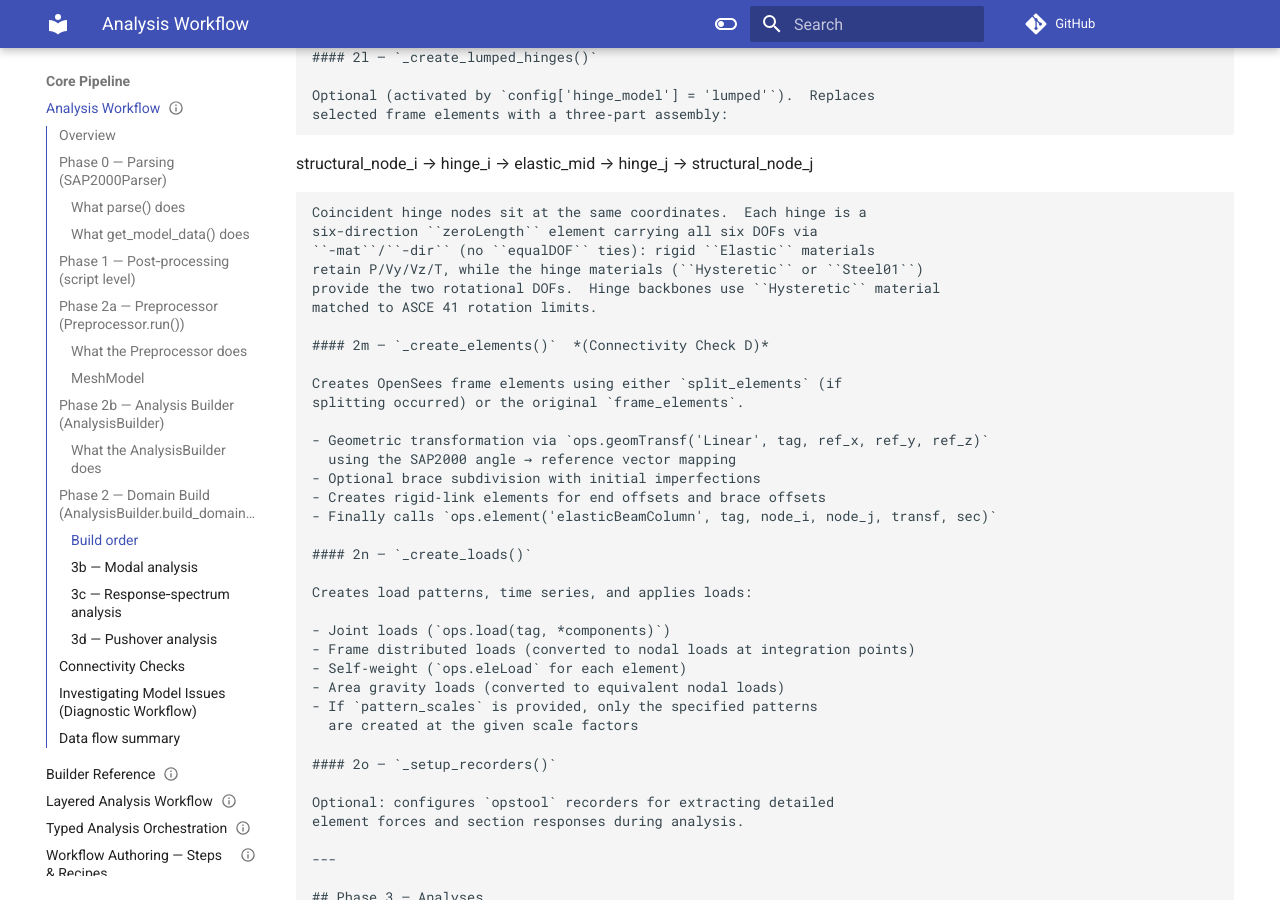
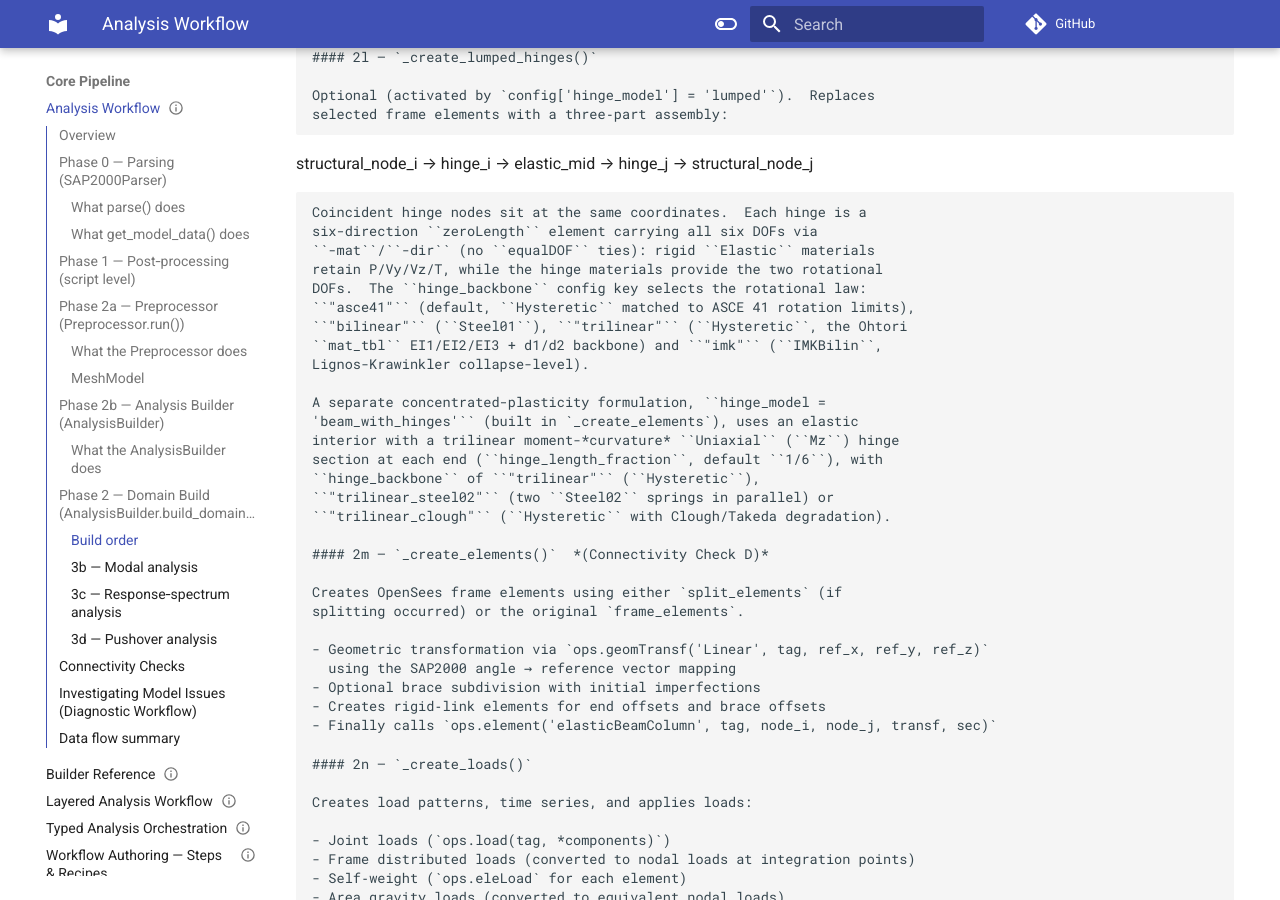
Before and after one commit to boustrephon/fea_toolkit, an MkDocs documentation site: the page built from docs/workflow.md, in a window 1280 px wide and 900 px high, scrolled down 9150 px. Built offline with MkDocs 1.6.1 and Material for MkDocs 9.7.7, drawn with Linux system fonts in a browser that asks for light colours; comment, search, counter and statistics services are not loaded.

Commit message:
docs: document hinge backbone options and beam_with_hinges formulation

```diff
--- a/docs/workflow.md
+++ b/docs/workflow.md
@@ -406,9 +406,20 @@ structural_node_i → hinge_i → elastic_mid → hinge_j → structural_node_j
 Coincident hinge nodes sit at the same coordinates.  Each hinge is a
 six-direction ``zeroLength`` element carrying all six DOFs via
 ``-mat``/``-dir`` (no ``equalDOF`` ties): rigid ``Elastic`` materials
-retain P/Vy/Vz/T, while the hinge materials (``Hysteretic`` or ``Steel01``)
-provide the two rotational DOFs.  Hinge backbones use ``Hysteretic`` material
-matched to ASCE 41 rotation limits.
+retain P/Vy/Vz/T, while the hinge materials provide the two rotational
+DOFs.  The ``hinge_backbone`` config key selects the rotational law:
+``"asce41"`` (default, ``Hysteretic`` matched to ASCE 41 rotation limits),
+``"bilinear"`` (``Steel01``), ``"trilinear"`` (``Hysteretic``, the Ohtori
+``mat_tbl`` EI1/EI2/EI3 + d1/d2 backbone) and ``"imk"`` (``IMKBilin``,
+Lignos-Krawinkler collapse-level).
+
+A separate concentrated-plasticity formulation, ``hinge_model =
+'beam_with_hinges'`` (built in `_create_elements`), uses an elastic
+interior with a trilinear moment-*curvature* ``Uniaxial`` (``Mz``) hinge
+section at each end (``hinge_length_fraction``, default ``1/6``), with
+``hinge_backbone`` of ``"trilinear"`` (``Hysteretic``),
+``"trilinear_steel02"`` (two ``Steel02`` springs in parallel) or
+``"trilinear_clough"`` (``Hysteretic`` with Clough/Takeda degradation).
 
 #### 2m — `_create_elements()`  *(Connectivity Check D)*
 
```
Also changed, not shown: README.md (+22 -3 lines), 1 other file.
